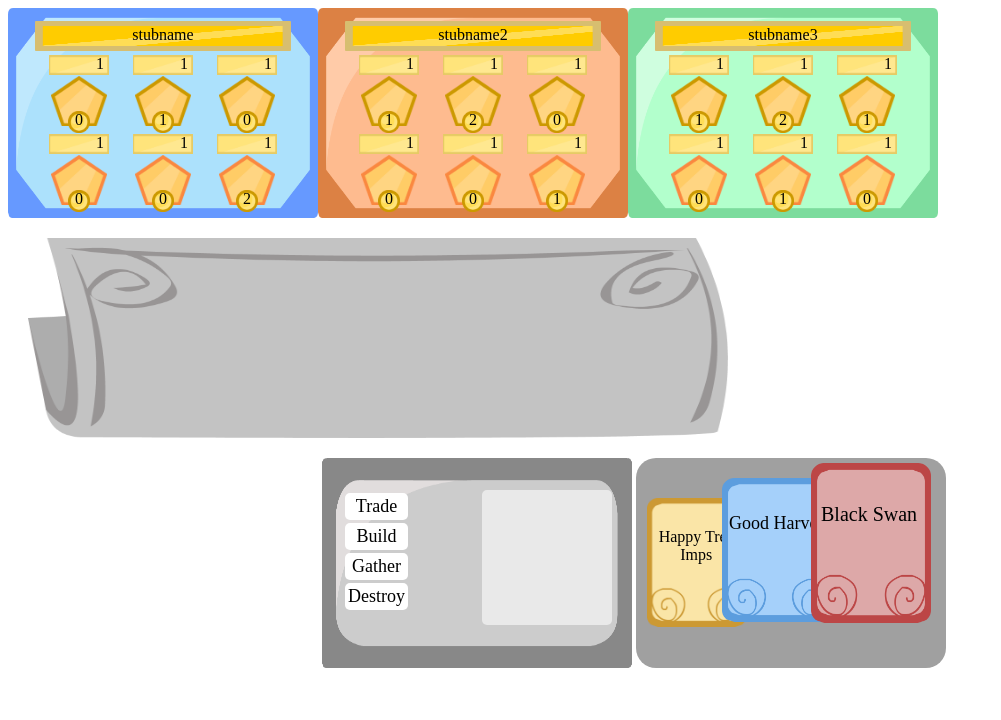
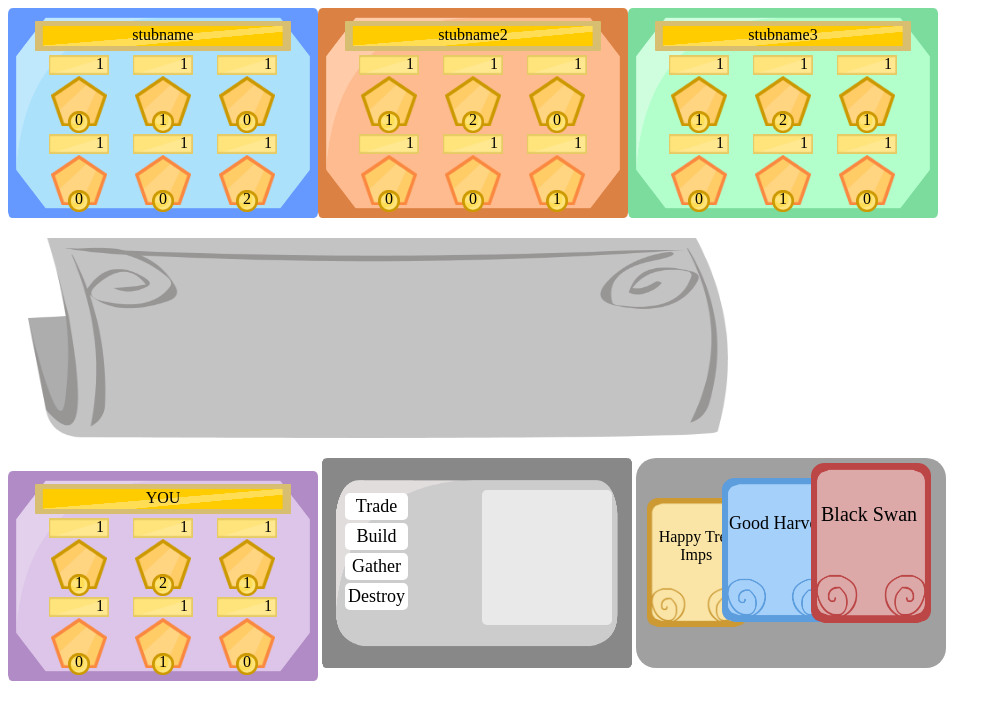
Before and after one commit to nekonekonik/Dwarves-Of-Arcadia, a website: page app/views/game.html in a window 1280 px wide. Shown: the whole page, without its empty margins (0-1001 px from the left). Drawn offline with Linux system fonts and the light colour scheme; files whose address does not match are found by name.

Commit message:
add player-info-sheet for main player

```diff
--- a/app/styles/game.css
+++ b/app/styles/game.css
@@ -17,6 +17,10 @@
 
 #opponent-3 {
 	background-image: url("../images/greenPlayerBox.png");
+}
+
+#player {
+	background-image: url("../images/purplePlayerBox.png");
 }
 
 .player-name-container {
--- a/app/views/game.html
+++ b/app/views/game.html
@@ -249,7 +249,85 @@
       </div>
     </div>
     <div class="player-info-container">
-      <div class="player-info-sheet" id="player">
+      </div><div class="player-info-sheet" id="player">
+        <div class="player-name-container">
+          <div class="player-name">YOU</div>
+        </div>
+        <div class="tier1-resources-container">
+          <div class="resource-info wood">
+            <img src="" alt="" class="resource-icon wood">
+            <div class="resource-quantity wood">
+              1
+            </div>
+          </div>
+          <div class="resource-info iron">
+            <img src="" alt="" class="resource-icon iron">
+            <div class="resource-quantity wood">
+              1
+            </div>
+          </div>
+          <div class="resource-info gold">
+            <img src="" alt="" class="resource-icon gold">
+            <div class="resource-quantity wood">
+              1
+            </div>
+          </div>
+        </div>
+        <div class="tier1-generator-container">
+          <div class="generator-tier1 wood-mill">
+            <div class="generator-quantity wood-mill">
+              1
+            </div>
+          </div>
+          <div class="generator-tier1 iron-forge">
+            <div class="generator-quantity iron-forge">
+              2
+            </div>
+          </div>
+          <div class="generator-tier1 gold-mine">
+            <div class="generator-quantity gold-mine">
+              1
+            </div>
+          </div>
+        </div>
+        <div class="tier2-resources-container">
+          <div class="resource-info lumber">
+            <img src="" alt="" class="resource-icon lumber">
+            <div class="resource-quantity wood">
+              1
+            </div>
+          </div>
+          <div class="resource-info mithril">
+            <img src="" alt="" class="resource-icon mithril">
+            <div class="resource-quantity wood">
+              1
+            </div>
+          </div>
+          <div class="resource-info treasure">
+            <img src="" alt="" class="resource-icon treasure">
+            <div class="resource-quantity wood">
+              1
+            </div>
+          </div>
+        </div>
+        <div class="tier1-generator-container">
+          <div class="generator-tier2 lumber-mill">
+            <div class="generator-quantity lumber-mill">
+              0
+            </div>
+          </div>
+          <div class="generator-tier2 mithril-forge">
+            <div class="generator-quantity mithril-forge">
+              1
+            </div>
+          </div>
+          <div class="generator-tier2 treasure-mine">
+            <div class="generator-quantity treasure-mine">
+              0
+            </div>
+          </div>
+        </div>
+      </div>
       </div>
       <div class="player-action-sheet">
         <img class = "image" src="images/greyEventsBox.png">
```
